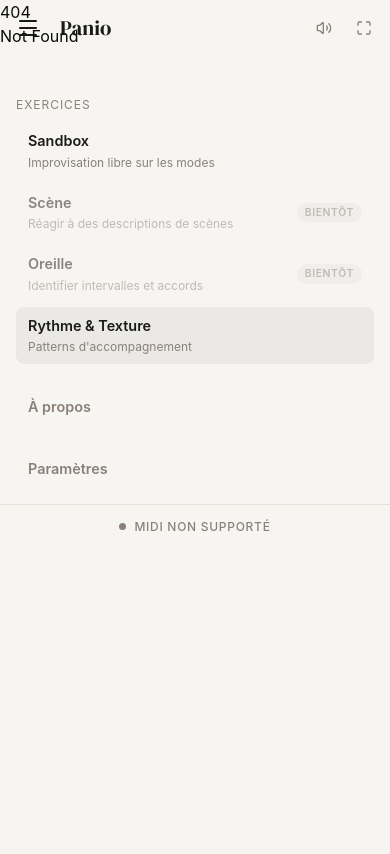
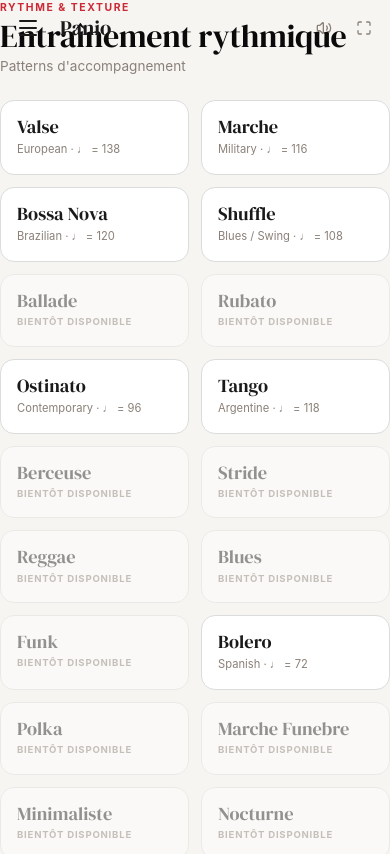
Before and after one commit to fait-maison/panio, a SvelteKit app: page /rhythm in a window 390 px wide. Before the commit this address had no page. Shown: the top 854 px of the page. Built offline with nearby package versions, Linux system fonts and the light colour scheme.

Commit message:
✨ add /rhythm list page
- Card grid of all 23 rhythms; defined patterns are clickable, null patterns dimmed with "coming soon" badge
- Uses RHYTHM_PATTERNS to derive defined/coming-soon state
- Responsive 2→3-column grid, design tokens throughout

```diff
--- /dev/null
+++ b/src/routes/rhythm/+page.svelte
@@ -0,0 +1,131 @@
+<!-- src/routes/rhythm/+page.svelte -->
+<script lang="ts">
+	import { t } from '$lib/i18n.svelte';
+	import { RHYTHMS } from '$lib/music/rhythms';
+	import { RHYTHM_PATTERNS } from '$lib/music/rhythmPatterns';
+	import { goto } from '$app/navigation';
+	import { resolve } from '$app/paths';
+</script>
+
+<svelte:head>
+	<title>{t('rhythm.title')} — {t('app.title')}</title>
+</svelte:head>
+
+<main>
+	<header>
+		<p class="eyebrow">{t('exercise.rhythm')}</p>
+		<h1>{t('rhythm.title')}</h1>
+		<p class="subtitle">{t('exercise.rhythm.desc')}</p>
+	</header>
+
+	<div class="grid">
+		{#each RHYTHMS as key}
+			{@const pattern = RHYTHM_PATTERNS[key]}
+			<button
+				class="card"
+				class:coming-soon={pattern === null}
+				disabled={pattern === null}
+				onclick={() => void goto(resolve(`/rhythm/${key}` as '/'))}
+			>
+				<span class="card-name">{t(`rhythm.${key}`)}</span>
+				{#if pattern !== null}
+					<span class="card-meta">{pattern.style} · ♩ = {pattern.bpm}</span>
+				{:else}
+					<span class="badge-soon">{t('rhythm.comingSoon')}</span>
+				{/if}
+			</button>
+		{/each}
+	</div>
+</main>
+
+<style>
+	main {
+		max-width: 640px;
+		margin: 0 auto;
+		padding: var(--sp-6) var(--sp-4) var(--sp-12);
+		display: flex;
+		flex-direction: column;
+		gap: var(--sp-6);
+	}
+
+	header {
+		display: flex;
+		flex-direction: column;
+		gap: var(--sp-1);
+	}
+
+	.eyebrow {
+		font-size: 0.65rem;
+		font-weight: 700;
+		color: #cc2936;
+		letter-spacing: 0.15em;
+		text-transform: uppercase;
+	}
+
+	h1 {
+		font-family: 'DM Serif Display', Georgia, serif;
+		font-size: clamp(2rem, 8vw, 3rem);
+		line-height: 1;
+		letter-spacing: -0.01em;
+	}
+
+	.subtitle {
+		font-size: 0.85rem;
+		color: var(--text-muted);
+	}
+
+	.grid {
+		display: grid;
+		grid-template-columns: repeat(2, 1fr);
+		gap: var(--sp-3);
+	}
+
+	@media (min-width: 480px) {
+		.grid {
+			grid-template-columns: repeat(3, 1fr);
+		}
+	}
+
+	.card {
+		background: var(--card);
+		border: 1px solid var(--border);
+		border-radius: var(--radius-card);
+		padding: var(--sp-4);
+		text-align: left;
+		cursor: pointer;
+		display: flex;
+		flex-direction: column;
+		gap: var(--sp-1);
+		transition: background var(--dur-base);
+	}
+
+	.card:hover:not(:disabled) {
+		background: rgba(0, 0, 0, 0.03);
+	}
+
+	.card.coming-soon {
+		opacity: 0.45;
+		cursor: not-allowed;
+	}
+
+	.card-name {
+		font-family: 'DM Serif Display', Georgia, serif;
+		font-size: 1.15rem;
+		line-height: 1.1;
+		color: var(--text);
+		text-transform: capitalize;
+	}
+
+	.card-meta {
+		font-size: 0.7rem;
+		color: var(--text-muted);
+	}
+
+	.badge-soon {
+		font-size: 0.6rem;
+		font-weight: 700;
+		text-transform: uppercase;
+		letter-spacing: 0.08em;
+		color: var(--text-muted);
+	}
+</style>
```
